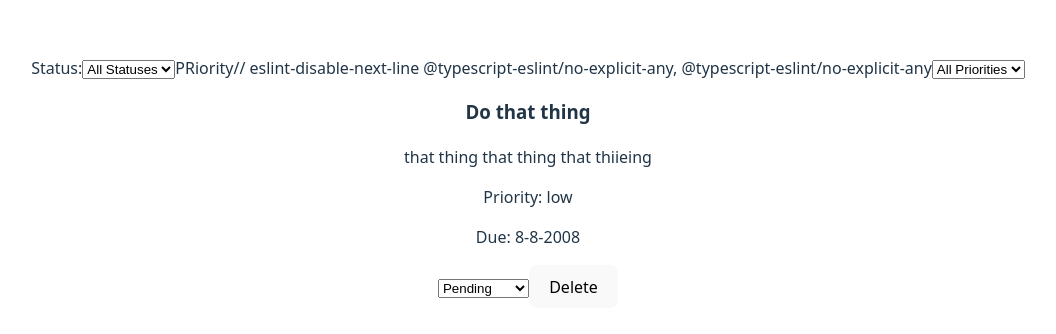
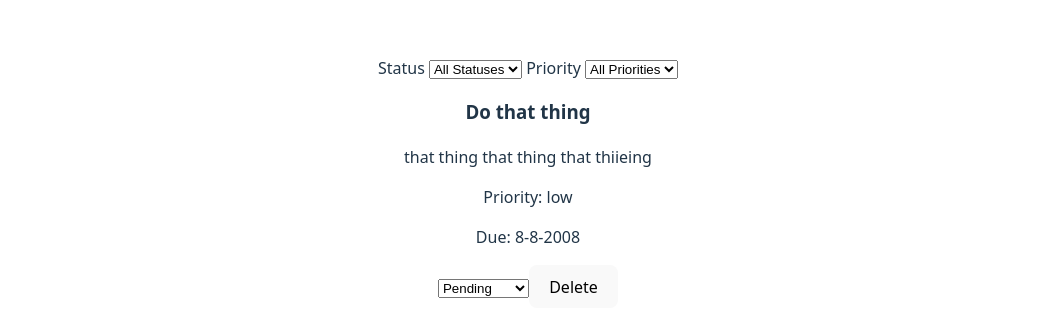
Before and after one commit to PDTayl888/module-9-lab-3, a React (Vite) app in the folder task-manager/: page / in a window 1280 px wide. Shown: the part 218-552 px from the top of the page, without its empty margins (112-1168 px from the left). Built offline with nearby package versions, Linux system fonts and the light colour scheme.

Commit message:
refactor filter

```diff
--- a/task-manager/src/components/TaskFilter/TaskFilter.tsx
+++ b/task-manager/src/components/TaskFilter/TaskFilter.tsx
@@ -3,16 +3,15 @@ import type { TaskFilterProps } from "../../types";
 export const TaskFilter = ({ onFilterChange }: TaskFilterProps) => {
   return (
     <>
-      <label>Status:</label>
-      <select name="status-filter" onChange={(e) => onFilterChange({status: e.target.value as any})}>
+      <label>Status </label>
+      <select name="status-filter" onChange={(e) => onFilterChange({status: e.target.value })}>
         <option value="all">All Statuses</option>
         <option value="pending">Pending</option>
         <option value="in-progress">In Progress</option>
         <option value="completed">Completed</option>
       </select>
 
-      <label>PRiority</label>
-      // eslint-disable-next-line @typescript-eslint/no-explicit-any, @typescript-eslint/no-explicit-any
+      <label> Priority </label>
       <select name="priority-filter" onChange={(e) => onFilterChange({priority: e.target.value as any})}>
         <option value="all">All Priorities</option>
         <option value="high">High</option>
```
